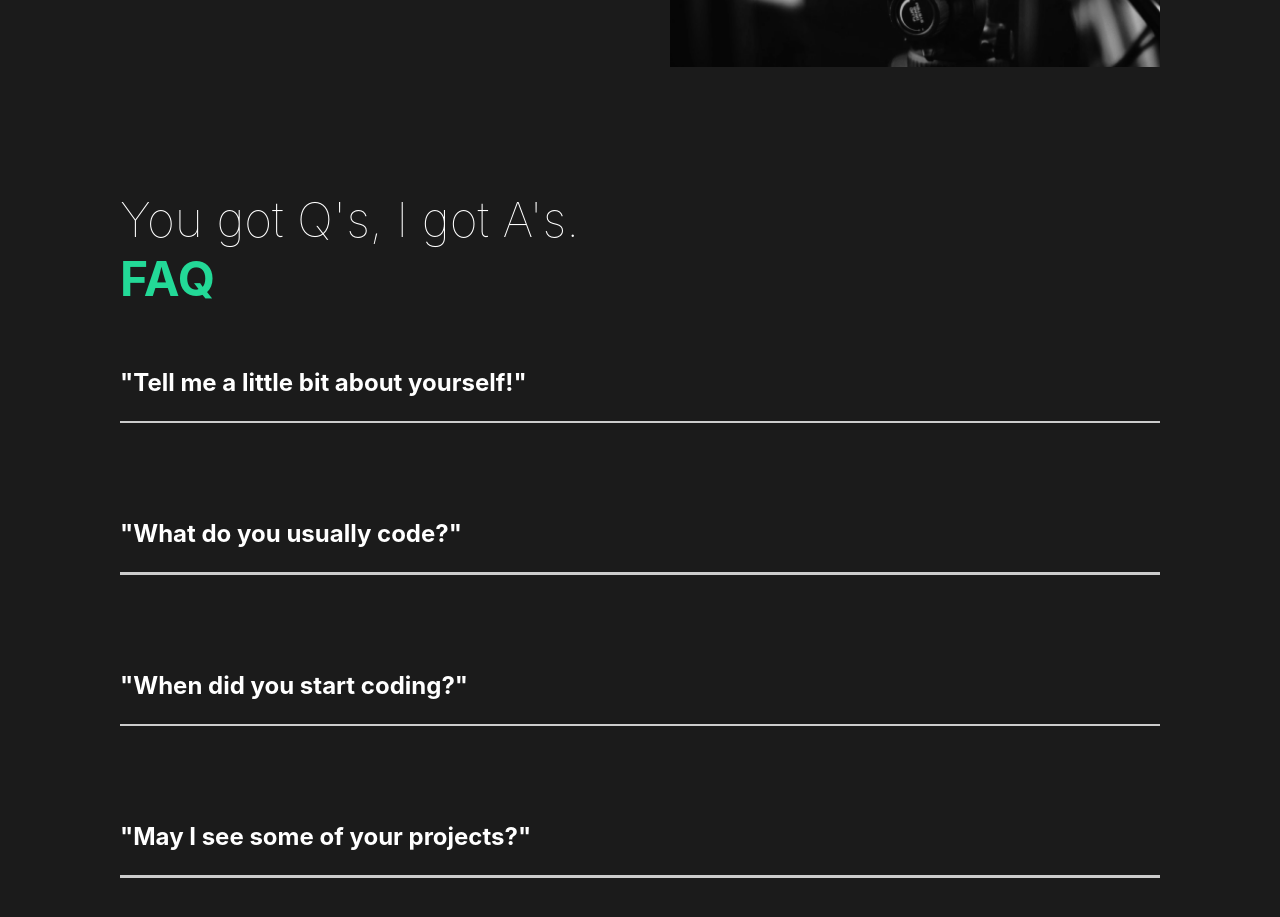
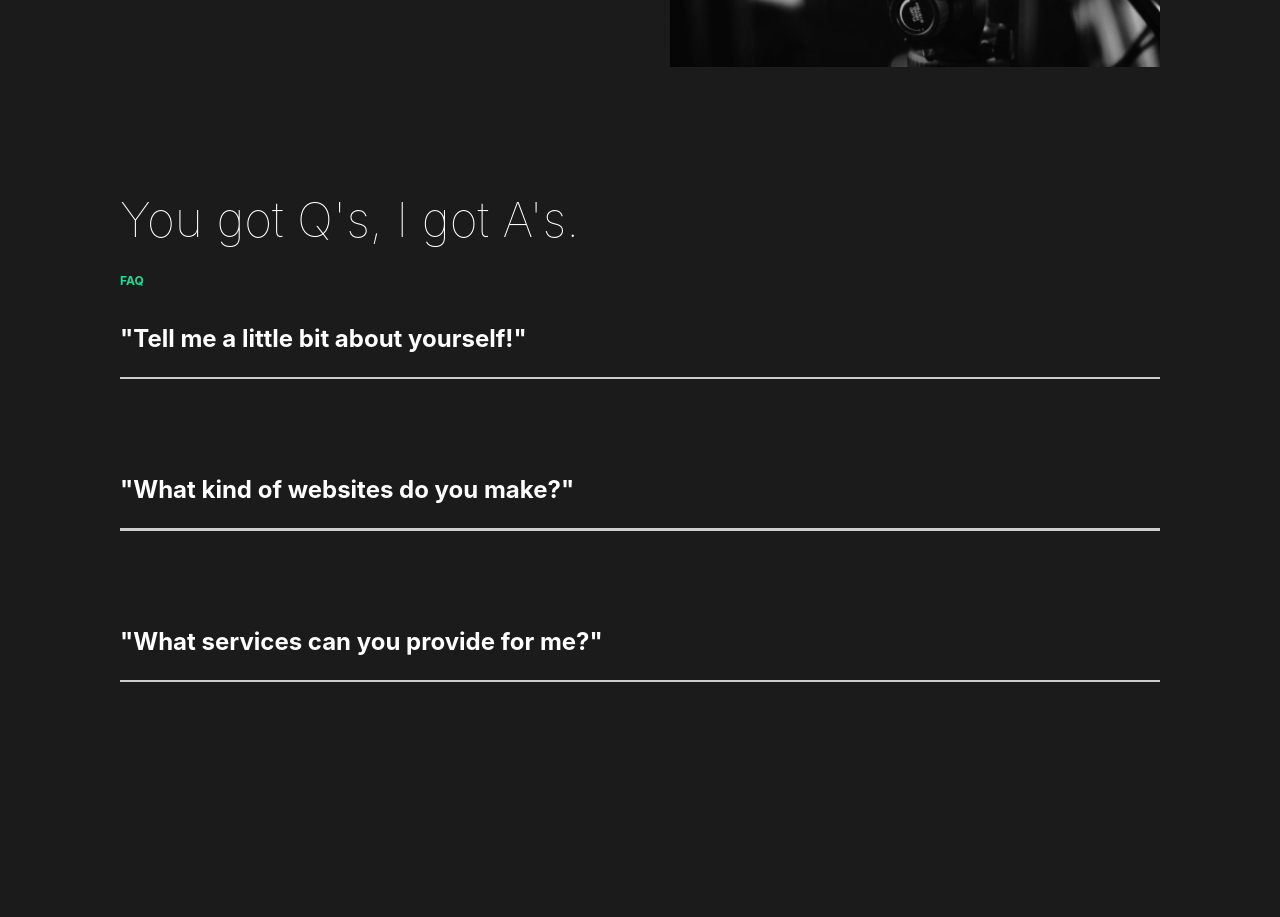
Before and after one commit to Simonm17/portfolio, a React (Create React App) app: page / in a window 1280 px wide. Shown: the part 1560-2477 px from the top of the page. After the commit the page ends 2410 px from the top, so only its background shows below. Built offline with nearby package versions, Linux system fonts and the light colour scheme.

Commit message:
modified faq and nav

```diff
--- a/src/components/FaqSection.js
+++ b/src/components/FaqSection.js
@@ -11,36 +11,31 @@ const FaqSection = () => {
     const [element, controls] = useScroll();
     return (
         <Faq id="faq" variants={fade} animate={controls} initial="hidden" ref={element}>
-            <h2>You got Q's, I got A's. <span>FAQ</span></h2>
+            <h2>You got Q's, I got A's. </h2>
+            <span>FAQ</span>
             <AnimateSharedLayout>
                 <Toggle title='"Tell me a little bit about yourself!"'>
                     <div className="answer">
                         <p>
-                            I am an aspiring software developer with a background in political science and civil law.
-                            My favorite activities are going for walks in the park, eating delicious food, and spending time with my beloved yorkie.
+                            I am an aspiring professional software developer with a background in political science and civil law.
+                            I mostly program in Python to make websites, but I also enjoy building code in HTML, CSS, and JavaScript.
+                            In my spare time outside of learning software development, I love playing MMO's and FPS, hiking outdoors, and spending time with my beloved yorkie.
                         </p>
                     </div>
                 </Toggle>
-                <Toggle title='"What do you usually code?"'>
+                <Toggle title='"What kind of websites do you make?"'>
                     <div className="answer">
                         <p>
-                            I am currently honing my skills to create awesome websites for companies and individuals using Python and JavaScript.
-                            I also have plans to learn advanced data science with Python and R in the near future.
+                            Currently, my focus of web development is around creating task management-based software that assists with bookkeeping, scheduling, and to-do lists.
+                            You can check out my projects <Link to="/projects">here</Link>.
                         </p>
                     </div>
                 </Toggle>
-                <Toggle title='"When did you start coding?"'>
+                <Toggle title='"What services can you provide for me?"'>
                     <div className="answer">
                         <p>
-                            I was introduced to programming in late 2018 through my interest in videogames and game development.
-                            I started to learn code for professional aspirations towards the end of 2019.
-                        </p>
-                    </div>
-                </Toggle>
-                <Toggle title='"May I see some of your projects?"'>
-                    <div className="answer">
-                        <p>
-                            Absolutely! You can check out my work in my <Link to="/projects">project page</Link>.
+                            My services include but are not limited to creating simple portfolios, fetching data with webscraping or API's, and host dynamic websites on the web.
+                            Feel free to reach me by <Link to="/contact">email or social media!</Link>
                         </p>
                     </div>
                 </Toggle>
@@ -90,12 +85,18 @@ const Faq = styled(About)`
         padding: 0rem 0.5rem;
         h2 {
             padding-bottom: 0;
+            display: none;
+        }
+        span {
+                display: block;
+                font-size: 2rem;
+                text-align: center;
         }
         .faq-line {
             margin: 0;
         }
         .answer {
-            padding-top: 1rem;
+            padding-top: 0rem;
             p {
                 padding-right: 0rem;
             }
--- a/src/components/Nav.js
+++ b/src/components/Nav.js
@@ -91,6 +91,7 @@ const StyledNav = styled.nav `
             }
         }
     @media (max-width: 768px) {
+        height: 5vh;
         padding: 0;
         h1 {
             display: none;
```
